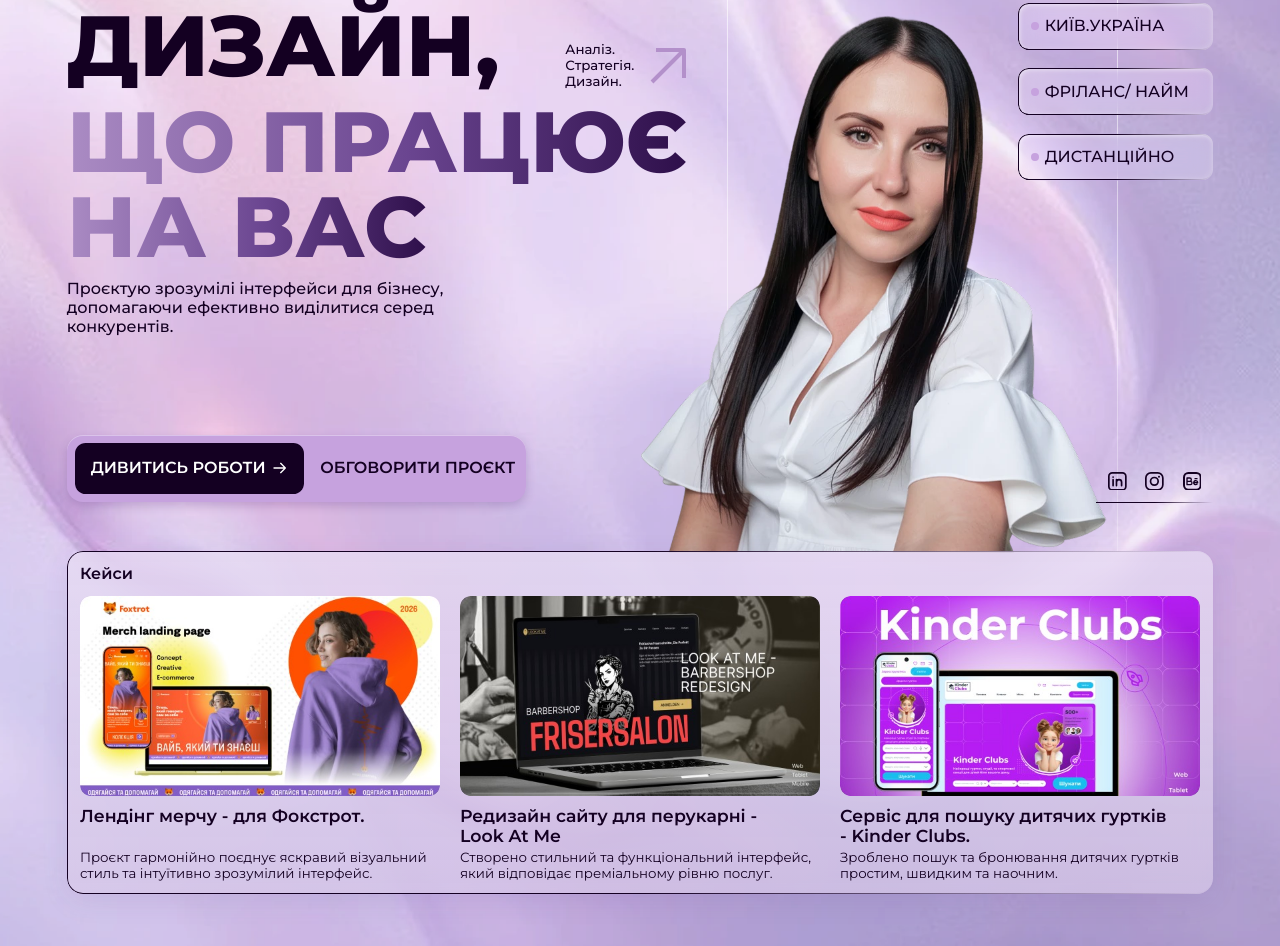
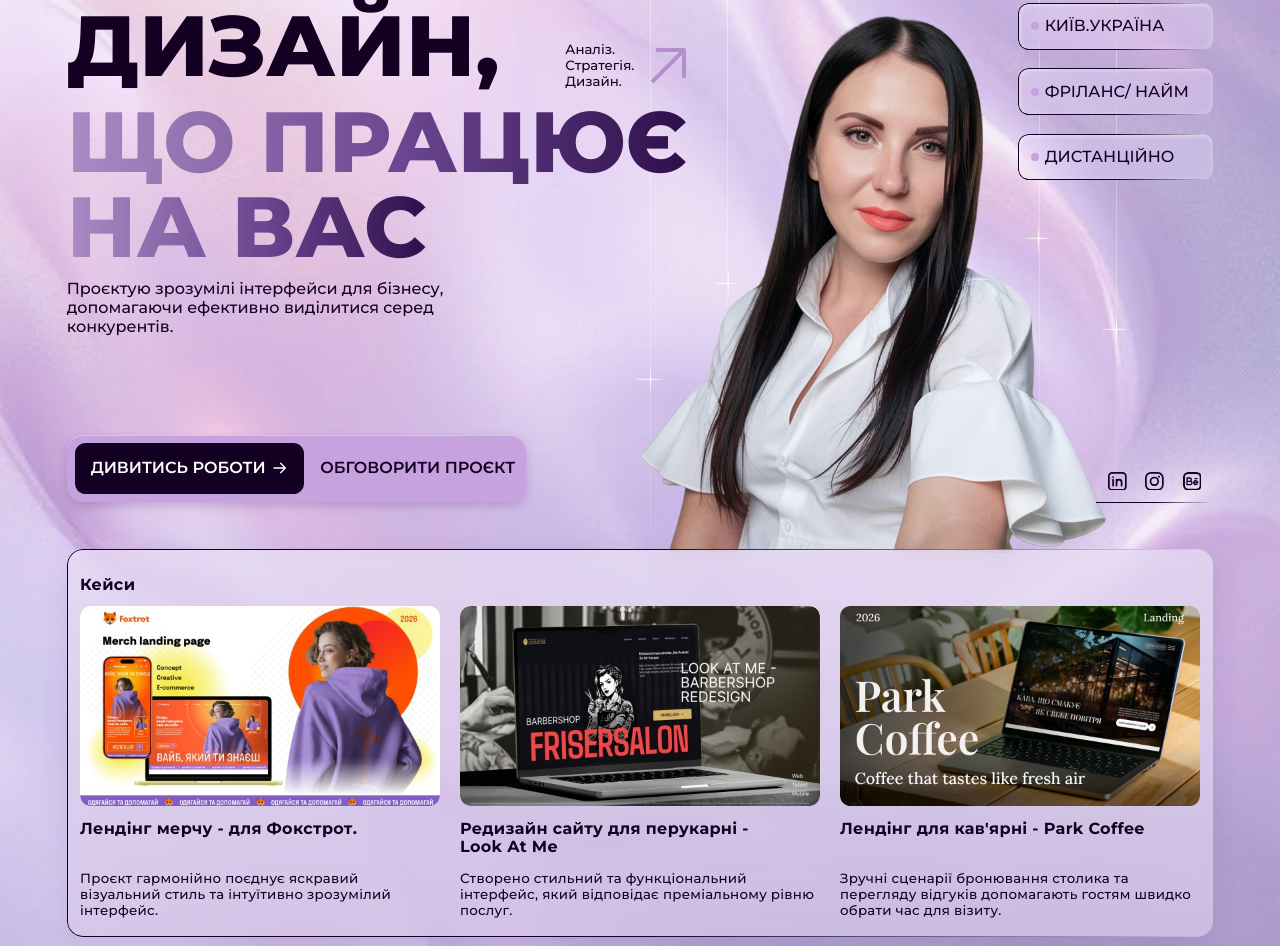
Before and after one commit to Yanavladis/Portfolio_Yana_Panchenko, a website: page index.html in a window 1280 px wide. Shown: the part 169-1115 px from the top of the page. Drawn offline with Linux system fonts and the light colour scheme.

Commit message:
Блок «Кейси» за макетом Figma, лінії із зірками на фоні; оновлено Storybook
- Фонові лінії (4 шт.) із зірками 40x40 і градієнтом Gradient_white
- Блок «Кейси»: Y 1077, padding 20/40/20/40, заголовок Bold_24
- Картки: 540x456, gap 20, заголовок Bold_24, текст Medium_20, колір #140022, блок заголовка 56
- Третя картка замінена на Park Coffee («Лендінг для кав'ярні») з новим фото, оновлені тексти UA/EN
- Іконки соцмереж 48x48, Behance перемальовано; підпис зі стрілкою, чипи, фото, підзаголовок за макетом
- Колір тексту неактивного пункту перемикача CTA #140022
- Storybook: опис і ширина історії «Три кейси» під нові розміри, новий варіант зображення

Co-Authored-By: Claude Sonnet 5.5 <noreply@anthropic.com>

```diff
--- a/css/styles.css
+++ b/css/styles.css
@@ -95,12 +95,23 @@ h1, h2, h3, p { margin: 0; }
 .burger { display: none; }
 
 /* ---------- Hero (десктоп: абсолютні координати макета) ---------- */
-.hero { position: relative; height: calc(1080 * var(--u)); }
+.hero { position: relative; height: calc(1077 * var(--u)); }   /* блок «Кейси» починається на 1077 від верху за макетом Figma */
 .hero > * { position: absolute; }
 
 .hero__line { top: 0; bottom: 0; width: 1px; background: linear-gradient(180deg, rgba(255,255,255,.7), rgba(255,255,255,.25)); }
 .hero__line--1 { left: calc(1091 * var(--u)); }
-.hero__line--2 { left: calc(1676 * var(--u)); }
+/* Лінія на фоні за макетом Figma: X 1674, довжина 1324 (від верху), обводка 0,5 з градієнтом Gradient_white (#FFFFFF 100% → 0%); 0,5px передано напівпрозорою лінією в 1px */
+.hero__line--1, .hero__line--2, .hero__line--3, .hero__line--4 { top: 0; bottom: auto; height: calc(1324 * var(--u)); width: 1px; opacity: .5; background: linear-gradient(180deg, #ffffff, rgba(255, 255, 255, 0)); }
+.hero__line--4 { left: calc((1920 - 945) * var(--u)); }         /* 945 від правого краю, верх 0 */
+.hero__line--1 { left: calc((1920 - 829) * var(--u)); }         /* 829 від правого краю, верх 0 */
+.hero__line--2 { left: calc(1674 * var(--u)); }                 /* 246 від правого краю */
+.hero__line--3 { left: calc((1920 - 362) * var(--u)); }         /* 362 від правого краю, верх 0 */
+/* Зірки на лініях: 40 × 40, 4 промені, співвідношення 5%, заливка білим, обводка Gradient_white; центр на лінії */
+.hero__star { width: calc(40 * var(--u)); height: calc(40 * var(--u)); z-index: 2; pointer-events: none; }
+.hero__star--1 { left: calc(1654 * var(--u)); top: calc(728 * var(--u)); }
+.hero__star--4 { left: calc((1920 - 925 - 40) * var(--u)); top: calc(803 * var(--u)); }   /* права межа на 925 від правого краю, верх 803 */
+.hero__star--3 { left: calc((1920 - 808 - 40) * var(--u)); top: calc(659 * var(--u)); }   /* права межа на 808 від правого краю, верх 659 */
+.hero__star--2 { left: calc((1920 - 362 - 20) * var(--u)); top: calc(591 * var(--u)); }   /* верх 591 від верхнього краю */
 
 /* Фото 716 × 821: відстань від правого краю сторінки 256 (1920 − 256 − 716 = 948) */
 .hero__photo { left: calc(948 * var(--u)); top: calc(262 * var(--u)); width: calc(716 * var(--u)); height: calc(821 * var(--u)); max-width: none; z-index: 1; pointer-events: none; }
@@ -198,7 +209,7 @@ h1, h2, h3, p { margin: 0; }
 .cases {
   position: relative; z-index: 3;
   margin: 0 calc(100 * var(--u));
-  padding: calc(20 * var(--u));
+  padding: calc(40 * var(--u)) calc(20 * var(--u));   /* за макетом Figma: верх і низ 40, ліво і право 20 */
   border-radius: calc(24 * var(--u));
   background: linear-gradient(180deg, rgba(231, 220, 243, .78), rgba(215, 200, 232, .72));
   box-shadow: 0 calc(10 * var(--u)) calc(40 * var(--u)) rgba(90, 60, 140, .1);
@@ -213,13 +224,16 @@ h1, h2, h3, p { margin: 0; }
   -webkit-mask-composite: xor;
   mask: linear-gradient(#000 0 0) content-box exclude, linear-gradient(#000 0 0);
 }
-.cases__title { font-size: calc(24 * var(--u)); font-weight: 600; line-height: calc(29 / 24); margin: 0 0 calc(18 * var(--u)); }
+.cases__title { font-size: calc(24 * var(--u)); font-weight: 700; line-height: calc(28 * var(--u)); letter-spacing: .02em; /* Bold_24: Montserrat Bold 24, висота рядка 28, трекінг 2% */ margin: 0 0 calc(18 * var(--u)); }
 .cases__grid { display: grid; grid-template-columns: repeat(3, 1fr); gap: calc(30 * var(--u)); }
-.card { display: block; transition: transform .25s ease; }
+/* Картка за макетом Figma: auto layout по вертикалі, gap 20, padding 0, висота 456, ширина 540 (Fill) */
+.card { color: #140022; display: flex; flex-direction: column; gap: calc(20 * var(--u)); height: calc(456 * var(--u)); transition: transform .25s ease; }
 .card:hover { transform: translateY(calc(-4 * var(--u))); }
 .card__img { width: 100%; aspect-ratio: 540 / 300; object-fit: cover; border-radius: calc(16 * var(--u)); }
-.card__title { margin-top: calc(16 * var(--u)); padding-right: calc(40 * var(--u)); font-size: calc(26 * var(--u)); line-height: calc(29 / 26); font-weight: 600; letter-spacing: 0; min-height: calc(58 * var(--u)); }
-.card__text { margin-top: calc(6 * var(--u)); letter-spacing: 0; font-size: calc(20 * var(--u)); line-height: calc(24 / 20); font-weight: 400; }
+/* Стилі тексту за макетом Figma: заголовок картки — Bold_24 (Montserrat Bold 24, висота рядка 28, трекінг 2%), основний текст — Medium_20 (Montserrat Medium 20, висота рядка 24, трекінг 2%) */
+/* Блок заголовка завжди висотою 56 (два рядки по 28), як у макеті (491 × 56 Hug), щоб тексти всіх карток починались на одному рівні */
+.card__title { margin: 0; min-height: calc(56 * var(--u)); padding-right: calc(40 * var(--u)); font-size: calc(24 * var(--u)); line-height: calc(28 * var(--u)); font-weight: 700; letter-spacing: .02em; }
+.card__text { margin: 0; letter-spacing: .02em; font-size: calc(20 * var(--u)); line-height: calc(24 * var(--u)); font-weight: 500; }
 
 /* ==========================================================
    Планшет і смартфон (< 1200px)
@@ -277,7 +291,7 @@ h1, h2, h3, p { margin: 0; }
   .cta { grid-area: cta; }
   .hero > .social { grid-area: social; }
   .hero > * { position: static; }
-  .hero__line { display: none; }
+  .hero__line, .hero__star { display: none; }
 
   .hero__title { display: block; width: auto; font-size: var(--t); line-height: 1.04; white-space: normal; }
   .hero__title span { line-height: inherit; }
@@ -303,11 +317,12 @@ h1, h2, h3, p { margin: 0; }
 
   /* Кейси */
   .cases { margin: 0 var(--gutter); padding: clamp(14px, 3vw, 20px); border-radius: 20px; min-height: 0; }
-  .cases__title { font-size: 20px; margin: 2px 0 16px; }
+  .cases__title { font-size: 20px; line-height: normal; letter-spacing: 0; font-weight: 600; margin: 2px 0 16px; }
   .cases__grid { grid-template-columns: repeat(3, 1fr); gap: 16px; }
+  .card { display: block; height: auto; }
   .card__img { border-radius: 12px; }
-  .card__title { padding-right: 0; margin-top: 12px; font-size: clamp(15px, 1.9vw, 20px); line-height: 1.25; min-height: 0; }
-  .card__text { margin-top: 8px; font-size: clamp(13px, 1.6vw, 16px); line-height: 1.4; }
+  .card__title { padding-right: 0; margin-top: 12px; font-size: clamp(15px, 1.9vw, 20px); line-height: 1.25; letter-spacing: 0; font-weight: 600; min-height: 0; }
+  .card__text { margin-top: 8px; font-size: clamp(13px, 1.6vw, 16px); line-height: 1.4; letter-spacing: 0; font-weight: 400; }
 }
 
 @media (max-width: 899.98px) {
--- a/index.html
+++ b/index.html
@@ -44,7 +44,22 @@
     <main>
       <section class="hero">
         <span class="hero__line hero__line--1" aria-hidden="true"></span>
+        <span class="hero__line hero__line--4" aria-hidden="true"></span>
+        <svg class="hero__star hero__star--4" viewBox="0 0 40 40" aria-hidden="true">
+          <path d="M20 0 L20.71 19.29 L40 20 L20.71 20.71 L20 40 L19.29 20.71 L0 20 L19.29 19.29 Z" fill="#fff" stroke="url(#star-white)" stroke-width="0.5" stroke-linejoin="round"/>
+        </svg>
+        <svg class="hero__star hero__star--3" viewBox="0 0 40 40" aria-hidden="true">
+          <path d="M20 0 L20.71 19.29 L40 20 L20.71 20.71 L20 40 L19.29 20.71 L0 20 L19.29 19.29 Z" fill="#fff" stroke="url(#star-white)" stroke-width="0.5" stroke-linejoin="round"/>
+        </svg>
         <span class="hero__line hero__line--2" aria-hidden="true"></span>
+        <svg class="hero__star hero__star--1" viewBox="0 0 40 40" aria-hidden="true">
+          <defs><linearGradient id="star-white" x1="0" y1="0" x2="1" y2="0"><stop offset="0" stop-color="#fff"/><stop offset="1" stop-color="#fff" stop-opacity="0"/></linearGradient></defs>
+          <path d="M20 0 L20.71 19.29 L40 20 L20.71 20.71 L20 40 L19.29 20.71 L0 20 L19.29 19.29 Z" fill="#fff" stroke="url(#star-white)" stroke-width="0.5" stroke-linejoin="round"/>
+        </svg>
+        <span class="hero__line hero__line--3" aria-hidden="true"></span>
+        <svg class="hero__star hero__star--2" viewBox="0 0 40 40" aria-hidden="true">
+          <path d="M20 0 L20.71 19.29 L40 20 L20.71 20.71 L20 40 L19.29 20.71 L0 20 L19.29 19.29 Z" fill="#fff" stroke="url(#star-white)" stroke-width="0.5" stroke-linejoin="round"/>
+        </svg>
 
         <img class="hero__photo" src="assets/img/portrait.webp" width="716" height="821"
              alt="Яна Панченко — UX/UI дизайнер" fetchpriority="high">
@@ -99,10 +114,10 @@
             <h3 class="card__title" data-i18n="case2.title">Редизайн сайту для перукарні - Look At Me</h3>
             <p class="card__text" data-i18n="case2.text">Створено стильний та функціональний інтерфейс, який відповідає преміальному рівню послуг.</p>
           </a>
-          <a class="card" href="pages/case-kids-clubs.html">
-            <img class="card__img" src="assets/img/case-kinder.jpg" width="540" height="300" alt="Kinder Clubs — сервіс пошуку дитячих гуртків" loading="lazy">
-            <h3 class="card__title" data-i18n="case3.title">Сервіс для пошуку дитячих гуртків - Kinder Clubs.</h3>
-            <p class="card__text" data-i18n="case3.text">Зроблено пошук та бронювання дитячих гуртків простим, швидким та наочним.</p>
+          <a class="card" href="#">
+            <img class="card__img" src="assets/img/case-parkcoffee.jpg" width="540" height="300" alt="Park Coffee — лендінг для кав'ярні" loading="lazy">
+            <h3 class="card__title" data-i18n="case3.title">Лендінг для кав'ярні - Park Coffee</h3>
+            <p class="card__text" data-i18n="case3.text">Зручні сценарії бронювання столика та перегляду відгуків допомагають гостям швидко обрати час для візиту.</p>
           </a>
         </div>
       </section>
--- a/js/i18n.js
+++ b/js/i18n.js
@@ -14,8 +14,8 @@
       "case1.text": "Проєкт гармонійно поєднує яскравий візуальний стиль та інтуїтивно зрозумілий інтерфейс.",
       "case2.title": "Редизайн сайту для перукарні - Look At Me",
       "case2.text": "Створено стильний та функціональний інтерфейс, який відповідає преміальному рівню послуг.",
-      "case3.title": "Сервіс для пошуку дитячих гуртків - Kinder Clubs.",
-      "case3.text": "Зроблено пошук та бронювання дитячих гуртків простим, швидким та наочним."
+      "case3.title": "Лендінг для кав'ярні - Park Coffee",
+      "case3.text": "Зручні сценарії бронювання столика та перегляду відгуків допомагають гостям швидко обрати час для візиту."
     },
     en: {
       "logo.name": "Yana Panchenko", "logo.role": "UX/UI designer",
@@ -30,8 +30,8 @@
       "case1.text": "The project blends a vivid visual style with an intuitive, easy-to-understand interface.",
       "case2.title": "Barbershop website redesign - Look At Me",
       "case2.text": "A stylish, functional interface that matches the premium level of the service.",
-      "case3.title": "Kids' clubs search service - Kinder Clubs.",
-      "case3.text": "Finding and booking kids' clubs made simple, fast and clear."
+      "case3.title": "Landing page for a coffee shop - Park Coffee",
+      "case3.text": "Convenient scenarios for booking a table and viewing reviews help guests quickly choose a time to visit."
     }
   };
 
```
Also changed, not shown: stories/Card.stories.js (+5 -4 lines), assets/img/case-parkcoffee.jpg (added).
